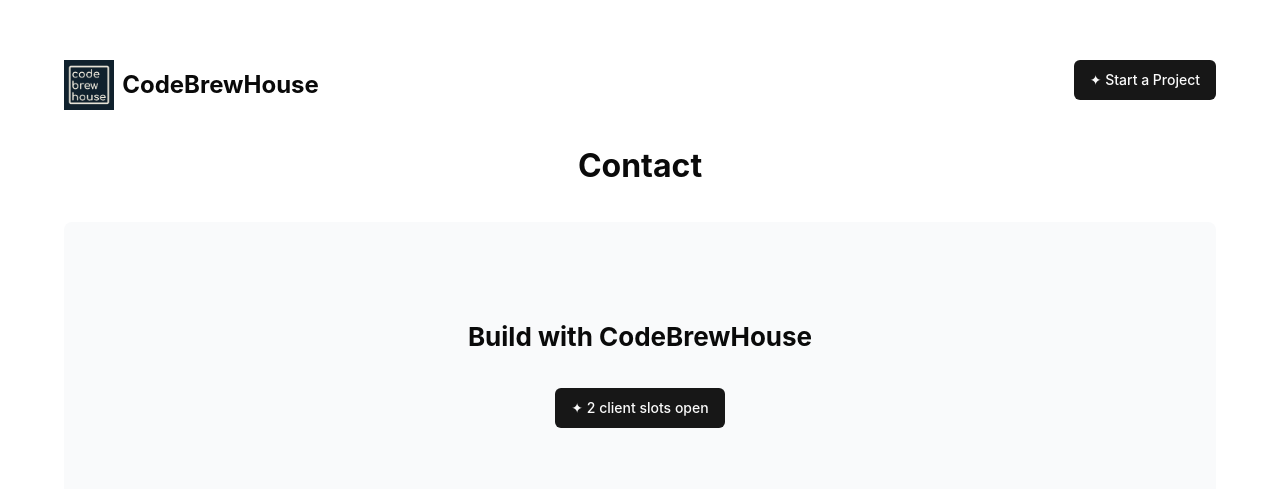
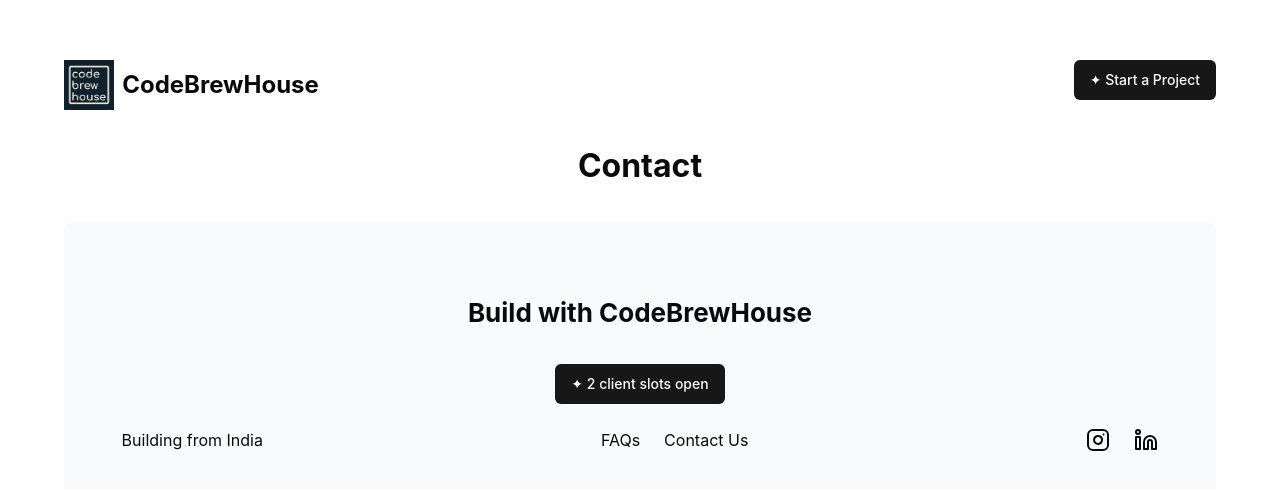
Before and after one commit to neharajesh/cbh-web-ts, a React (Vite) app: page /contact in a window 1280 px wide. Shown: the part 125-614 px from the top of the page. Built offline with nearby package versions, Linux system fonts and the light colour scheme.

Commit message:
add: links to footer

```diff
--- a/src/components/Footer.tsx
+++ b/src/components/Footer.tsx
@@ -1,10 +1,29 @@
 import { Button } from "@/components/ui/button";
+import { Instagram, Linkedin, Twitter } from "lucide-react";
 
 export const Footer = () => {
   return (
     <div className="h-[300px] w-full flex flex-col items-center justify-center bg-gray-50 rounded-t-lg mt-[32px]">
       <p className="text-[26px] font-bold mb-8">Build with CodeBrewHouse</p>
       <Button>✦ 2 client slots open</Button>
+      <div className="mt-[24px] w-[90%] flex justify-between">
+        <p>Building from India</p>
+        <div className="flex gap-[24px]">
+          <a href="/faq">FAQs</a>
+          <a href="/contact">Contact Us</a>
+        </div>
+        <div className="flex gap-[24px]">
+          <a href="https://www.instagram.com/codebrewhouse/">
+            <Instagram />
+          </a>
+          <a href="https://www.linkedin.com/company/codebrewhouse">
+            <Linkedin />
+          </a>
+          {/* <a href="">
+            <Twitter />
+          </a> */}
+        </div>
+      </div>
     </div>
   );
 };
```
